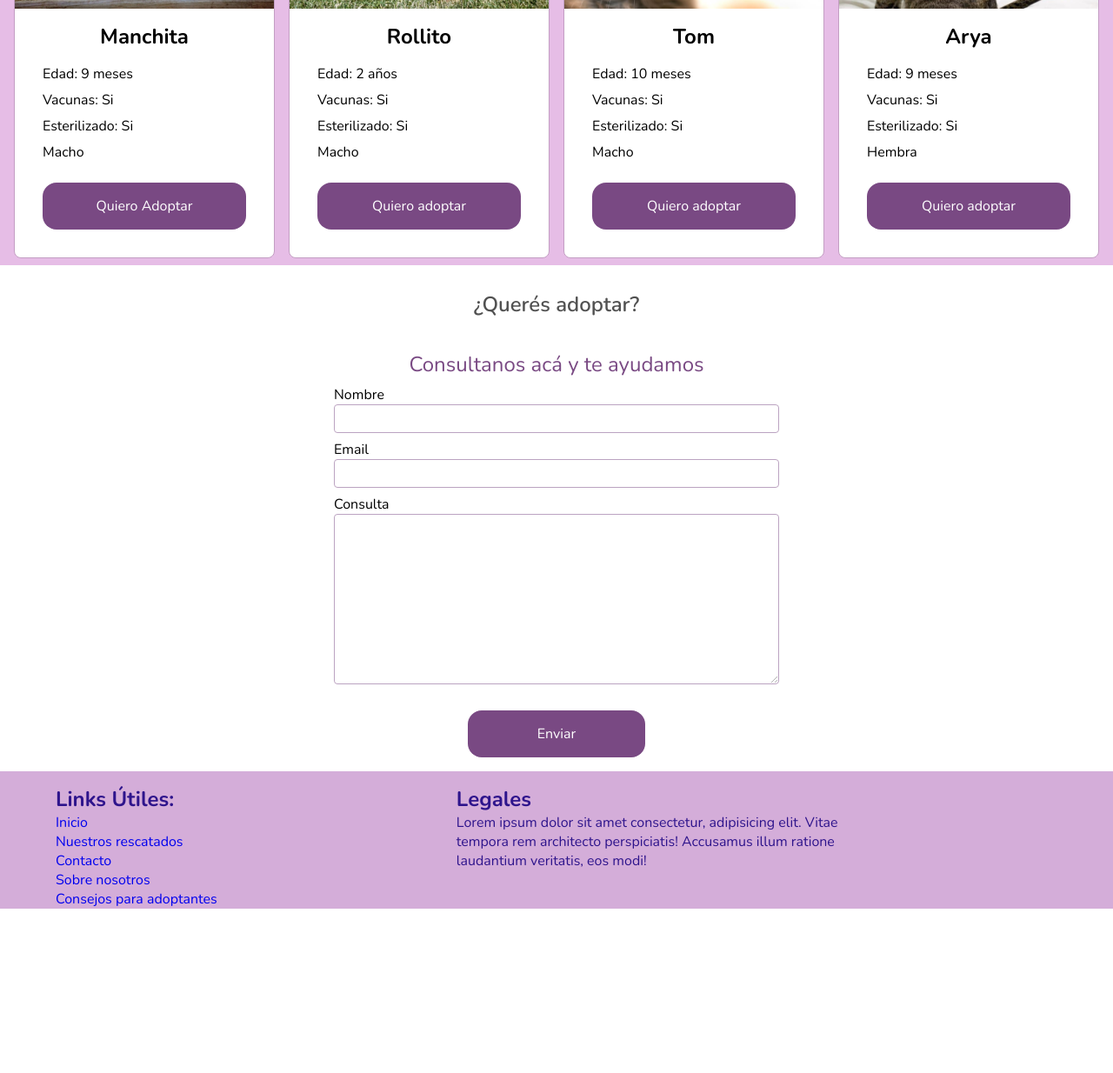
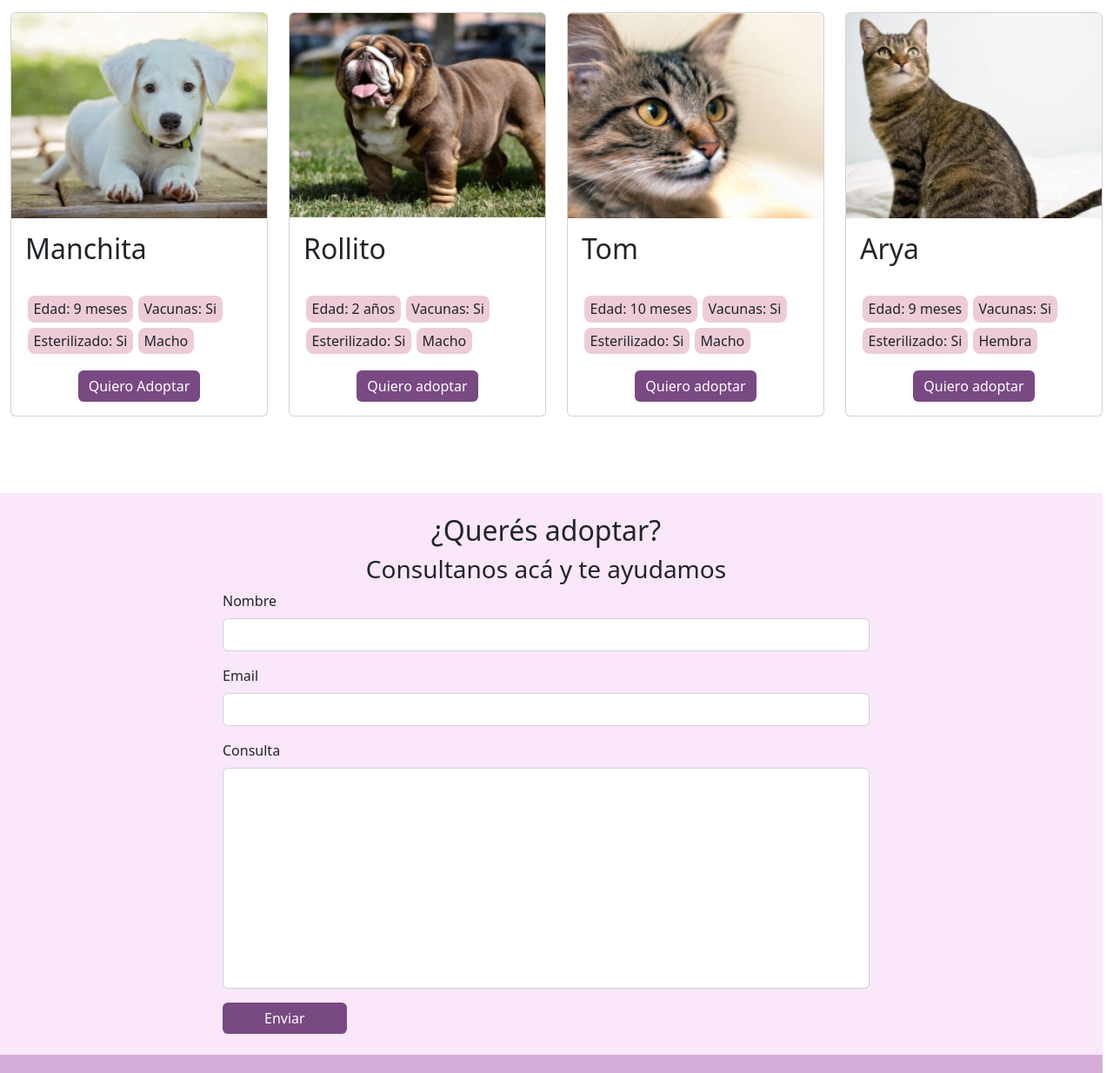
Before and after one commit to Flore9/coderhouse, a plain HTML site: page index.html in a window 1280 px wide. Shown: the part 637-1871 px from the top of the page at 87% size. Before the commit the page ends 1682 px from the top, so only its background shows below. Drawn offline with nearby package versions, Linux system fonts and the light colour scheme.

Commit message:
Change index and contact sections to use bootstrap

```diff
--- a/css/style.css
+++ b/css/oldstyle.css
@@ -32,7 +32,7 @@ main {
   color: #794983;
 }
 
-.btn {
+.custom-btn {
   cursor: pointer;
   padding: 1em 2em;
   border: none;
@@ -45,7 +45,7 @@ main {
   transition: all 250ms;
 }
 
-.btn:hover {
+.custom-btn:hover {
   background-color: #3c1c42;
   color: white;
 }
@@ -196,9 +196,6 @@ footer {
 /* Home: Section Hero */
 .hero {
   padding: 1em;
-  display: flex;
-  flex-direction: column;
-  align-items: center;
   overflow-x: hidden;
 }
 
@@ -259,32 +256,6 @@ footer {
 
 .new__pets {
   background-color: #e6bde6;
-  padding: 0.5em;
-}
-
-.new__pets__list {
-  display: flex;
-  flex-direction: row;
-  list-style: none;
-  justify-content: flex-start;
-  gap: 1em;
-  overflow-x: auto;
-  max-width: fit-content;
-  margin-inline: auto;
-}
-
-.new__pets__list::-webkit-scrollbar-button {
-  display: none;
-}
-
-.new__pets__list::-webkit-scrollbar {
-  background-color: #fae7fa;
-  border-radius: 1em;
-}
-
-.new__pets__list::-webkit-scrollbar-thumb {
-  background-color: #3c1c42;
-  border-radius: 1em;
 }
 
 /*Home: Form */
@@ -310,7 +281,7 @@ footer {
   list-style: none;
 }
 
-.card {
+.custom-card {
   background-color: white;
   border: 1px solid #c39ec3;
   border-radius: 0.5em;
@@ -319,31 +290,31 @@ footer {
   transition: 300ms;
 }
 
-.card:hover {
+.custom-card:hover {
   border: 1px solid #794983;
 }
 
-.card__image {
+.custom-card__image {
   height: 200px;
   width: 100%;
   object-fit: cover;
 }
 
-.card__content {
+.custom-card__content {
   padding: 0em 2em 1em 2em;
 }
 
-.card__content > h2 {
+.custom-card__content > h2 {
   text-align: center;
   margin: 0.4em 0;
 }
 
-.card__details {
+.custom-card__details {
   margin: 1em 0 0 0;
   list-style: none;
 }
 
-.card__details > li {
+.custom-card__details > li {
   margin: 0.5em 0;
 }
 
@@ -384,7 +355,7 @@ footer {
   width: fit-content;
 }
 
-.button-container > .btn {
+.button-container > .custom-btn {
   padding-inline: 5em;
 }
 
--- /dev/null
+++ b/css/styles.css
@@ -0,0 +1,81 @@
+header {
+  background: linear-gradient(
+    180deg,
+    rgba(255, 239, 255, 1) 0%,
+    rgba(255, 255, 255, 1) 100%
+  );
+}
+
+section {
+  padding-bottom: 4em;
+}
+
+section > h1 {
+  margin-block: 1em;
+}
+
+footer {
+  background-color: #d4add9;
+}
+
+footer nav ul {
+  list-style: none;
+  padding: 0;
+}
+
+footer nav ul li a {
+  color: #2e148c;
+  font-weight: 500;
+  text-decoration: none;
+}
+
+textarea {
+  resize: none;
+}
+
+.btn.btn-primary {
+  background-color: #794983;
+  border: none;
+}
+
+.btn.btn-primary:hover {
+  background-color: #3c1c42;
+}
+
+.highlighted-section h2 {
+  margin-bottom: 1em;
+}
+
+.card {
+  height: max-content;
+}
+
+.btn-wrapper {
+  display: flex;
+  justify-content: center;
+  width: 100%;
+}
+
+.card-list-details {
+  list-style: none;
+  display: flex;
+  flex-wrap: wrap;
+  margin: 1em 0;
+  padding: 0;
+}
+
+.card-list-details > * {
+  border-radius: 0.5em;
+  background-color: #edccd8;
+  width: fit-content;
+  padding: 0.2em 0.4em;
+  margin: 0.2em;
+}
+
+.form-section {
+  background-color: #fae7fa;
+}
+
+.form-section form {
+  max-width: 768px;
+}
--- a/index.html
+++ b/index.html
@@ -10,157 +10,190 @@
       href="https://fonts.googleapis.com/css2?family=Nunito:wght@200;300;400;500;600;700;800&display=swap"
       rel="stylesheet"
     />
-    <link rel="stylesheet" href="./css/style.css" />
+    <!-- CSS only -->
+    <link
+      href="https://cdn.jsdelivr.net/npm/bootstrap@5.2.0-beta1/dist/css/bootstrap.min.css"
+      rel="stylesheet"
+      integrity="sha384-0evHe/X+R7YkIZDRvuzKMRqM+OrBnVFBL6DOitfPri4tjfHxaWutUpFmBp4vmVor"
+      crossorigin="anonymous"
+    />
+    <link rel="stylesheet" href="./css/styles.css" />
     <title>ProyectoCoder</title>
   </head>
   <body>
     <!--Header: Logo + Nav -->
-    <header>
-      <div>
-        <a href="index.html" class="animate__animated animate__pulse">
+    <header class="navbar navbar-expand-lg">
+      <div class="container-fluid">
+        <a href="index.html" class="navbar-brand">
           <img src="./assets/logo.png" alt="Logo"
         /></a>
-      </div>
-      <nav>
-        <ul class="header__nav__list">
-          <li>
-            <a href="./rescued.html" class="hover_nav">Nuestros rescatados</a>
-          </li>
-          <li><a href="./contact.html" class="hover_nav">Contacto</a></li>
-          <li><a href="./about.html" class="hover_nav">Sobre nosotros</a></li>
-          <li>
-            <a href="./advices.html" class="hover_nav"
+        <button
+          class="navbar-toggler"
+          type="button"
+          data-bs-toggle="collapse"
+          data-bs-target="#navbarNavAltMarkup"
+          aria-controls="navbarNavAltMarkup"
+          aria-expanded="false"
+          aria-label="Toggle navigation"
+        >
+          <span class="navbar-toggler-icon"></span>
+        </button>
+        <div class="collapse navbar-collapse" id="navbarNavAltMarkup">
+          <div class="navbar-nav">
+            <a href="./rescued.html" class="nav-link">Nuestros rescatados</a>
+            <a href="./contact.html" class="nav-link">Contacto</a>
+            <a href="./about.html" class="nav-link">Sobre nosotros</a>
+            <a href="./advices.html" class="nav-link"
               >Consejos para adoptantes</a
             >
-          </li>
-        </ul>
-      </nav>
+          </div>
+        </div>
+      </div>
     </header>
     <main>
-      <section class="hero">
-        <div class="hero__text">
+      <section class="container-fluid">
+        <div class="row align-items-center">
+          <div class="col-12 col-md-6">
             <h1>Adopta.me</h1>
             <p>
               En Adopta.me queremos ayudarte a encontrar al nuevo miembro de tu
               familia
             </p>
           </div>
-
-        <div class="hero__img">
-          <img src="./assets/hero.png" alt="Perrito con bolsa" />
+          <div class="col-12 col-md-6">
+            <img
+              src="./assets/hero.png"
+              class="img-fluid"
+              alt="Perrito con bolsa"
+            />
+          </div>
         </div>
       </section>
-      <section class="new__pets">
-        <h1 class="title">¡Estamos buscando una familia que nos de amor!</h1>
-        <ul class="new__pets__list">
-          <li>
+      <section class="container-fluid highlighted-section">
+        <h2 class="container title">
+          ¡Estamos buscando una familia que nos de amor!
+        </h2>
+        <div class="row row-cols-1 row-cols-sm-2 row-cols-lg-4">
+          <div class="col mb-4">
             <div class="card">
               <img
-                src="./assets/pets/blanquito.jpg"
+                src="./assets/pets/manchita.png"
                 alt="Foto de la mascota"
-                class="card__image"
+                class="img-fluid card-img-top"
               />
-              <div class="card__content">
-                <h2 class="card__name">Manchita</h2>
-                <ul class="card__details">
+              <div class="card-body">
+                <h2 class="card-title">Manchita</h2>
+                <ul class="card-list-details">
                   <li>Edad: 9 meses</li>
                   <li>Vacunas: Si</li>
                   <li>Esterilizado: Si</li>
                   <li>Macho</li>
                 </ul>
-                <button class="btn"><span>Quiero Adoptar</span></button>
+                <div class="btn-wrapper">
+                  <button class="btn btn-primary">Quiero Adoptar</button>
                 </div>
               </div>
-          </li>
-          <li>
+            </div>
+          </div>
+          <div class="col mb-4">
             <div class="card">
               <img
-                src="./assets/pets/rollito.jpg"
+                src="./assets/pets/rollito.png"
                 alt="Foto de la mascota"
-                class="card__image"
+                class="img-fluid card-img-top"
               />
-              <div class="card__content">
-                <h2 class="card__name">Rollito</h2>
-                <ul class="card__details">
+              <div class="card-body">
+                <h2 class="card-title">Rollito</h2>
+                <ul class="card-list-details">
                   <li>Edad: 2 años</li>
                   <li>Vacunas: Si</li>
                   <li>Esterilizado: Si</li>
                   <li>Macho</li>
                 </ul>
-                <button class="btn">Quiero adoptar</button>
+                <div class="btn-wrapper">
+                  <button class="btn btn-primary">Quiero adoptar</button>
                 </div>
               </div>
-          </li>
-          <li>
+            </div>
+          </div>
+          <div class="col mb-4">
             <div class="card">
               <img
-                src="./assets/pets/tom.jpg"
+                src="./assets/pets/tom.png"
                 alt="Foto de la mascota"
-                class="card__image"
+                class="img-fluid card-img-top"
               />
-              <div class="card__content">
-                <h2 class="card__name">Tom</h2>
-                <ul class="card__details">
+              <div class="card-body">
+                <h2 class="card-title">Tom</h2>
+                <ul class="card-list-details">
                   <li>Edad: 10 meses</li>
                   <li>Vacunas: Si</li>
                   <li>Esterilizado: Si</li>
                   <li>Macho</li>
                 </ul>
-                <button class="btn">Quiero adoptar</button>
+                <div class="btn-wrapper">
+                  <button class="btn btn-primary">Quiero adoptar</button>
                 </div>
               </div>
-          </li>
-          <li>
+            </div>
+          </div>
+          <div class="col mb-4">
             <div class="card">
               <img
-                src="./assets/pets/arya.jpeg"
+                src="./assets/pets/arya.png"
                 alt="Foto de la mascota"
-                class="card__image"
+                class="img-fluid card-img-top"
               />
-              <div class="card__content">
-                <h2 class="card__name">Arya</h2>
-                <ul class="card__details">
+              <div class="card-body">
+                <h2 class="card-title">Arya</h2>
+                <ul class="card-list-details">
                   <li>Edad: 9 meses</li>
                   <li>Vacunas: Si</li>
                   <li>Esterilizado: Si</li>
                   <li>Hembra</li>
                 </ul>
-                <button class="btn">Quiero adoptar</button>
+                <div class="btn-wrapper">
+                  <button class="btn btn-primary">Quiero adoptar</button>
                 </div>
               </div>
-          </li>
-        </ul>
+            </div>
+          </div>
+        </div>
       </section>
-      <section class="form__home">
-        <h1 class="title">¿Querés adoptar?</h1>
-        <h2 class="subtitle">Consultanos acá y te ayudamos</h2>
-        <form action="" class="form">
-          <div class="input-container">
-            <label for="name" class="label--block">Nombre</label>
-            <input name="name" type="text" class="input input-full-size" />
+      <section
+        class="container-fluid form-section row justify-content-center p-4"
+      >
+        <div class="col col-12 text-center">
+          <h2>¿Querés adoptar?</h2>
+          <h3>Consultanos acá y te ayudamos</h3>
         </div>
-          <div class="input-container">
-            <label for="email" class="label--block">Email</label>
-            <input name="email" type="email" class="input input-full-size" />
+        <form class="col col-12">
+          <div class="mb-3">
+            <label for="name" class="form-label">Nombre</label>
+            <input name="name" type="text" class="form-control" />
           </div>
-          <div class="input-container">
-            <label>Consulta</label>
+          <div class="mb-3">
+            <label for="email" class="form-label">Email</label>
+            <input name="email" type="email" class="form-control" />
+          </div>
+          <div class="mb-3">
+            <label class="form-label">Consulta</label>
             <textarea
               name=""
               id=""
               cols="20"
               rows="10"
-              class="input input-full-size"
+              class="form-control"
             ></textarea>
           </div>
-          <div class="button-container">
-            <button class="btn" type="submit">Enviar</button>
+          <div>
+            <button class="btn btn-primary px-5" type="submit">Enviar</button>
           </div>
         </form>
       </section>
     </main>
-    <footer>
-      <nav class="footer__nav">
+    <footer class="row container-fluid pt-4 px-md-5">
+      <nav class="col col-12 col-md-4">
         <h2>Links Útiles:</h2>
         <ul>
           <li><a href="./index.html">Inicio</a></li>
@@ -170,7 +203,7 @@
           <li><a href="./advices.html">Consejos para adoptantes</a></li>
         </ul>
       </nav>
-      <div class="footer__legals">
+      <div class="col col-12 col-md-4">
         <h2>Legales</h2>
         <p>
           Lorem ipsum dolor sit amet consectetur, adipisicing elit. Vitae
@@ -178,9 +211,19 @@
           laudantium veritatis, eos modi!
         </p>
       </div>
-      <div class="footer__img">
-        <img src="./assets/perrofooter.png" alt="perro blanco" />
+      <div class="col col-12 col-md-4">
+        <img
+          src="./assets/perrofooter.png"
+          class="img-fluid"
+          alt="perro blanco"
+        />
       </div>
     </footer>
+    <!-- JavaScript Bundle with Popper -->
+    <script
+      src="https://cdn.jsdelivr.net/npm/bootstrap@5.2.0-beta1/dist/js/bootstrap.bundle.min.js"
+      integrity="sha384-pprn3073KE6tl6bjs2QrFaJGz5/SUsLqktiwsUTF55Jfv3qYSDhgCecCxMW52nD2"
+      crossorigin="anonymous"
+    ></script>
   </body>
 </html>
```
Also changed, not shown: about.html (+14 -1 lines), advices.html (+1 -1 lines), contact.html (+88 -49 lines), rescued.html (+1 -1 lines), assets/pets/arya.jpeg (deleted), assets/pets/arya.png (added), assets/pets/blanquito.jpg (deleted), assets/pets/manchita.png (added), assets/pets/rollito.jpg (deleted), assets/pets/rollito.png (added), assets/pets/tom.jpg (deleted), assets/pets/tom.png (added), styles.css (added). Lines whose indentation alone changed are shown as unchanged.
